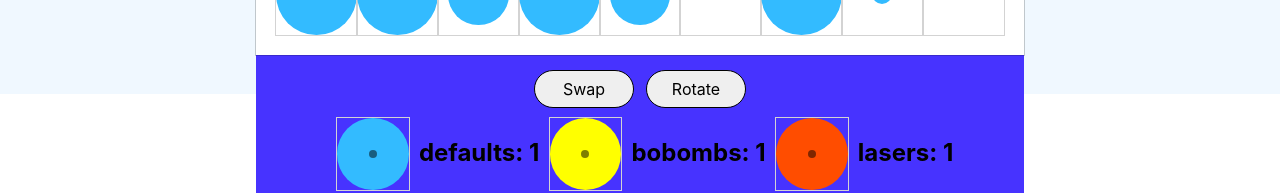
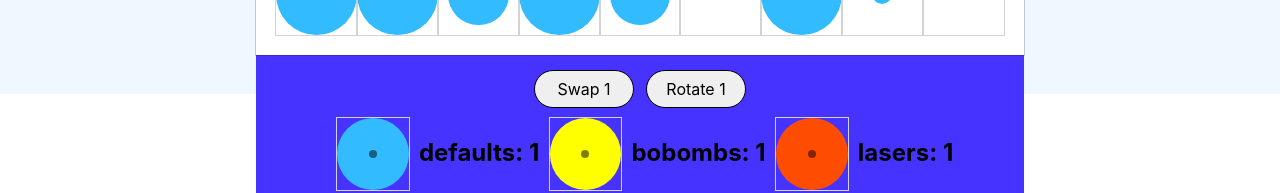
Before and after one commit to FaridSakhyzad/ig, a React (Create React App) app: page / in a window 1280 px wide. Shown: the part 706-899 px from the top of the page. Built offline with nearby package versions, Linux system fonts and the light colour scheme.

Commit message:
Ammo & Powerups | WIP

```diff
--- /dev/null
+++ b/jsconfig.json
@@ -0,0 +1,6 @@
+{
+  "compilerOptions": {
+    "baseUrl": "src"
+  },
+  "include": ["src"]
+}
--- a/src/components/Playground/index.jsx
+++ b/src/components/Playground/index.jsx
@@ -1,16 +1,20 @@
 import React, { useState } from 'react';
 import {useDispatch, useSelector} from 'react-redux';
 import { number } from 'prop-types';
+
+import { setCurrentScreen } from 'redux/ui/actions';
+import { setSwaps, setRotates, setAmmo } from 'redux/user/actions';
+
 import Projectile from '../Projectile';
 import Unit from '../Unit';
 import UserMenu from '../UserMenu';
-import mapSet from '../../maps/maps';
-import './Playground.scss';
+import mapSet from 'maps/maps';
+
 import { MULTISELECT_MODE, GAMEPLAY_MODE, SELECT_MODE, PlACING_MODE } from '../../constants/constants';
 import { generateBobomb, generateDefault, generateLaser } from '../../maps/map_9x9_0';
-import { setCurrentScreen } from '../../redux/ui/actions';
 import { SCREEN_MODES, START_MOVES } from '../../config/config';
-import { setSwaps, setRotates, setAmmo } from '../../redux/user/actions';
+
+import './Playground.scss';
 
 const MAX_MULTISELECT = 2;
 
@@ -258,25 +262,13 @@ const Playground = ({ projectileExplosionDuration, projectileMoveStep }) => {
     }
 
     if (userInputMode === MULTISELECT_MODE) {
-      /*
-      const selectedIndex = selectedUnits.findIndex(unit => unit.unitId === unitId)
-
-      if (selectedIndex >= 0) {
-        selectedUnits.splice(selectedIndex, 1);
-      } else {
-        if (selectedUnits.length >= MAX_MULTISELECT) {
-          selectedUnits.splice(selectedUnits.length - 1, 1);
-        }
-
-        selectedUnits.push({ unitId, unitIndex })
-      }
-      */
-
       selectedUnits.push({ unitId, unitIndex });
       setSelectedUnits([ ...selectedUnits ]);
 
       if (selectedUnits.length >= MAX_MULTISELECT && afterInputAction === 'swap') {
         performSwap();
+        setUserInputMode(GAMEPLAY_MODE);
+        setSelectedUnits([]);
       }
 
       const { fieldTop, fieldLeft } = fieldInfo;
@@ -375,8 +367,6 @@ const Playground = ({ projectileExplosionDuration, projectileMoveStep }) => {
     if (!action || !action.type) {
       return;
     }
-
-    console.log('onConfirm', action);
 
     if (action.type === 'swap' && selectedUnits.length === 2) {
       performSwap();
--- a/src/components/UserMenu/index.jsx
+++ b/src/components/UserMenu/index.jsx
@@ -1,10 +1,9 @@
 import React, { useState } from 'react';
 import PropTypes from 'prop-types';
-import { GAMEPLAY_MODE, MULTISELECT_MODE, PlACING_MODE, SELECT_MODE } from '../../constants/constants';
+import { GAMEPLAY_MODE, MULTISELECT_MODE, PlACING_MODE, SELECT_MODE } from 'constants/constants';
 import Unit from '../Unit';
 import './UserMenu.scss';
 import { useSelector } from "react-redux";
-import {rotate} from "../../utils";
 
 const UserMenu = ({ userInputMode, onModeChange, onRotate, onConfirm, onCancel, onPlacementTypeChange }) => {
   const { bobombs, defaults, lasers, swaps, rotates } = useSelector(state => state.user);
@@ -44,8 +43,16 @@ const UserMenu = ({ userInputMode, onModeChange, onRotate, onConfirm, onCancel,
   return (
     <div className="userMenu">
       <div className="userMenu-row">
-        <button disabled={swaps < 1} onClick={() => handleModeChange(MULTISELECT_MODE, 'swap')} className="button userMenu-button">Swap</button>
-        <button disabled={rotates < 1} onClick={() => handleModeChange(SELECT_MODE, 'rotate')} className="button userMenu-button">Rotate</button>
+        <button
+          disabled={swaps < 1}
+          onClick={() => handleModeChange(MULTISELECT_MODE, 'swap')}
+          className="button userMenu-button"
+        >Swap {swaps}</button>
+        <button
+          disabled={rotates < 1}
+          onClick={() => handleModeChange(SELECT_MODE, 'rotate')}
+          className="button userMenu-button"
+        >Rotate {rotates}</button>
       </div>
 
       {userInputMode === SELECT_MODE && (
```
Also changed, not shown: 1 other file (tests, documents, lock files or other folders).
